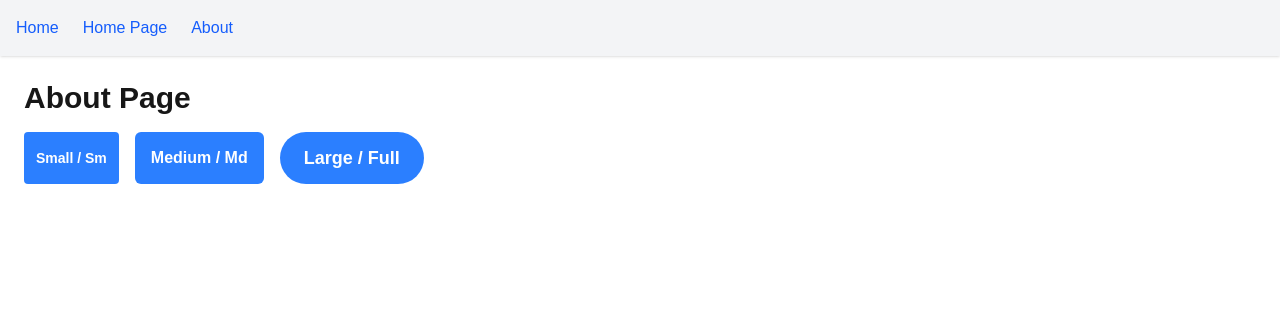
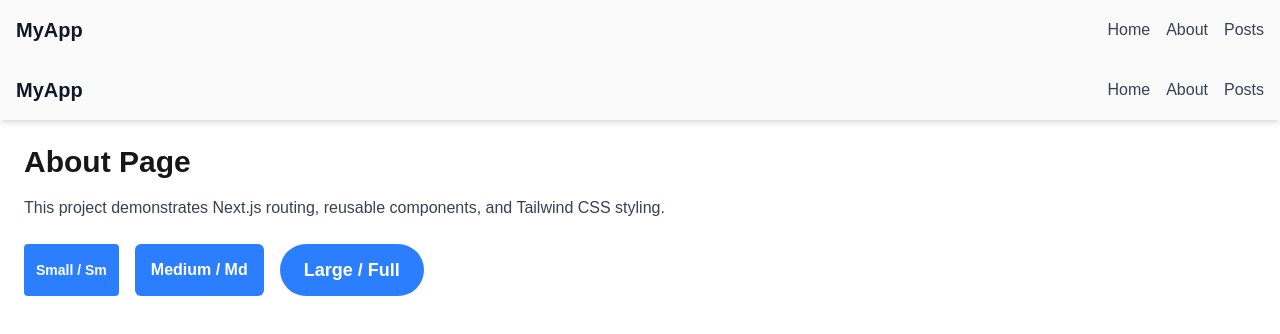
Before and after one commit to NicheP09/alx-project-0x02-setup, a Next.js app in the folder alx-project-0x02/: page /about in a window 1280 px wide. Shown: the top 334 px of the page. Built offline with nearby package versions, Linux system fonts and the light colour scheme.

Commit message:
Add post and header to pages

```diff
--- a/alx-project-0x02/components/layout/Header.tsx
+++ b/alx-project-0x02/components/layout/Header.tsx
@@ -1,20 +1,39 @@
+import React from 'react';
 import Link from 'next/link';
 
-const Header = () => {
+const Header: React.FC = () => {
   return (
-    <header className="w-full bg-gray-100 p-4 shadow-sm">
-      <nav className="flex gap-6 items-center">
-        <Link href="/" className="text-blue-600 hover:underline">
-          Home
-        </Link>
-
-        <Link href="/home" className="text-blue-600 hover:underline">
-          Home Page
-        </Link>
-
-        <Link href="/about" className="text-blue-600 hover:underline">
-          About
-        </Link>
+    <header className="bg-neutral-50 dark:bg-gray-800 p-4 shadow-md">
+      <nav className="max-w-7xl mx-auto flex items-center justify-between">
+        <h1 className="text-xl font-bold text-gray-900 dark:text-white">
+          MyApp
+        </h1>
+        <ul className="flex space-x-4">
+          <li>
+            <Link
+              href="/home"
+              className="text-gray-700 dark:text-gray-200 hover:text-blue-500"
+            >
+              Home
+            </Link>
+          </li>
+          <li>
+            <Link
+              href="/about"
+              className="text-gray-700 dark:text-gray-200 hover:text-blue-500"
+            >
+              About
+            </Link>
+          </li>
+          <li>
+            <Link
+              href="/posts"
+              className="text-gray-700 dark:text-gray-200 hover:text-blue-500"
+            >
+              Posts
+            </Link>
+          </li>
+        </ul>
       </nav>
     </header>
   );
--- a/alx-project-0x02/pages/about.tsx
+++ b/alx-project-0x02/pages/about.tsx
@@ -1,9 +1,17 @@
+import Header from '@/components/layout/Header';
 import Button from '@/components/common/Button';
 
 const AboutPage = () => {
   return (
-    <div className="p-6 space-y-4">
+    <>
+      <Header />
+      <div className="p-6 space-y-6">
         <h1 className="text-3xl font-bold mb-4">About Page</h1>
+
+        <p className="text-gray-700 dark:text-gray-300">
+          This project demonstrates Next.js routing, reusable components, and
+          Tailwind CSS styling.
+        </p>
 
         <div className="flex flex-col gap-3 md:flex-row md:gap-4">
           <Button size="small" shape="rounded-sm">
@@ -17,6 +25,7 @@ const AboutPage = () => {
           </Button>
         </div>
       </div>
+    </>
   );
 };
 
--- a/alx-project-0x02/pages/home.tsx
+++ b/alx-project-0x02/pages/home.tsx
@@ -1,5 +1,5 @@
-// pages/home.tsx
 import React, { useState } from 'react';
+import Header from '@/components/layout/Header';
 import Card from '@/components/common/Card';
 import PostModal from '@/components/common/PostModal';
 import { type Post } from '../interfaces';
@@ -16,18 +16,15 @@ const HomePage = () => {
     },
     { title: 'Routing', content: 'Next.js has file-based routing.' },
   ]);
-
   const [modalOpen, setModalOpen] = useState(false);
 
-  const handleAddPost = (post: Post) => {
-    setPosts((prev) => [post, ...prev]);
-  };
+  const handleAddPost = (post: Post) => setPosts((prev) => [post, ...prev]);
 
   return (
+    <>
+      <Header />
       <div className="p-6 space-y-4">
         <h1 className="text-3xl font-bold mb-4">Home Page</h1>
-
-      {/* Button to open the modal */}
         <button
           onClick={() => setModalOpen(true)}
           className="px-4 py-2 bg-blue-500 text-white rounded-md hover:bg-blue-600 transition"
@@ -35,18 +32,17 @@ const HomePage = () => {
           Add New Post
         </button>
 
-      {/* Post Modal */}
         <PostModal
           isOpen={modalOpen}
           onClose={() => setModalOpen(false)}
           onSubmit={handleAddPost}
         />
 
-      {/* Display posts */}
         {posts.map((post, index) => (
           <Card key={index} title={post.title} content={post.content} />
         ))}
       </div>
+    </>
   );
 };
 
--- /dev/null
+++ b/alx-project-0x02/pages/posts.tsx
@@ -0,0 +1,17 @@
+import Header from '@/components/layout/Header';
+
+const PostsPage = () => {
+  return (
+    <>
+      <Header />
+      <div className="p-6">
+        <h1 className="text-3xl font-bold mb-4">Posts Page</h1>
+        <p className="text-gray-700 dark:text-gray-300">
+          List of posts will appear here.
+        </p>
+      </div>
+    </>
+  );
+};
+
+export default PostsPage;
```
Lines whose indentation alone changed are shown as unchanged.
